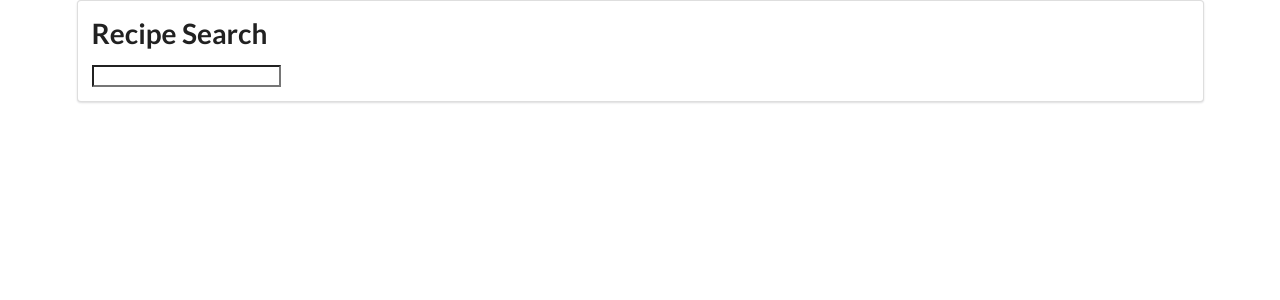
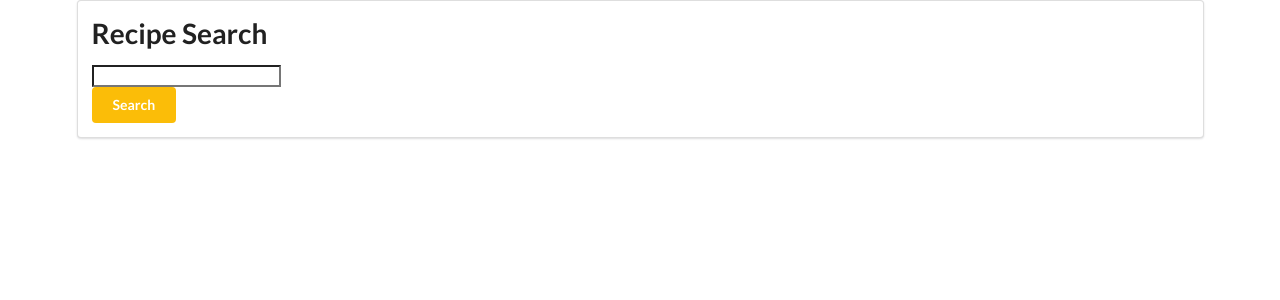
Before and after one commit to anisssoudki/zkitchen, a React (Create React App) app in the folder zkitchen/: page / in a window 1280 px wide. Shown: the top 300 px of the page. Built offline with nearby package versions, Linux system fonts and the light colour scheme.

Commit message:
Update SearchBar.js

```diff
--- a/zkitchen/src/components/SearchBar.js
+++ b/zkitchen/src/components/SearchBar.js
@@ -28,6 +28,9 @@ class SearchBar extends React.Component {
                     onChange={this.onInputChange}
                     />
                 </div>
+                   <div className="item">
+                <button className="ui yellow button ">Search</button>
+                </div>
             </form>
           </div>
 
```
